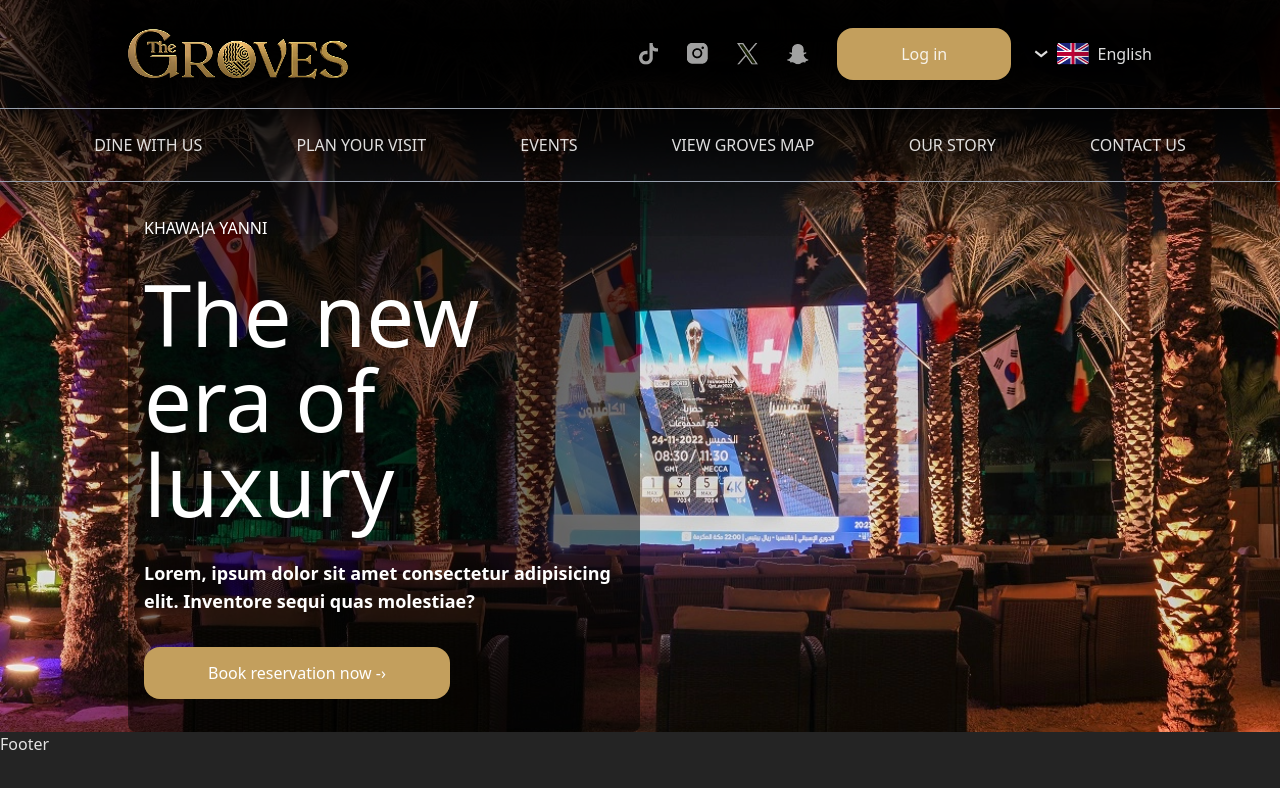
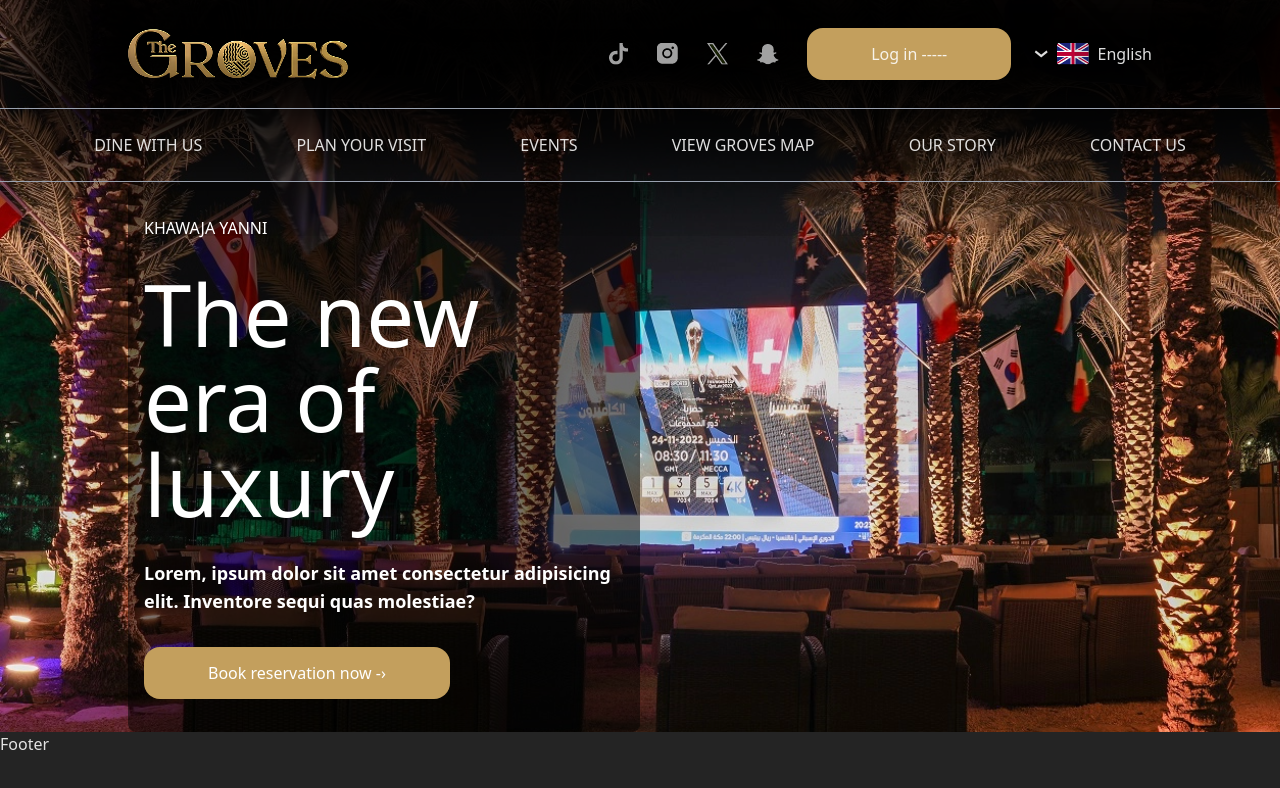
Before and after one commit to Shahrukh-butt804/react-test, a React (Vite) app: page / in a window 1280 px wide. Shown: the top 788 px of the page. Built offline with nearby package versions, Linux system fonts and the light colour scheme.

Commit message:
Update login button text in Header component

```diff
--- a/src/components/Header.tsx
+++ b/src/components/Header.tsx
@@ -12,7 +12,7 @@ export default function Header() {
         <li><img src={imageUrl("x.png")} alt="" /></li>
         <li><img src={imageUrl("snap-chat.png")} alt="" /></li>
 
-        <li><button className="px-16 py-3.5 themeColor rounded-[16px]">Log in</button></li>
+        <li><button className="px-16 py-3.5 themeColor rounded-2xl">Log in -----</button></li>
 
         <li className="flex justify-center items-center gap-2"><span className="inline-block rotate-90 text-3xl">›</span> <img src={imageUrl("flag.png")} alt="" />English</li>
       </ul>
```
